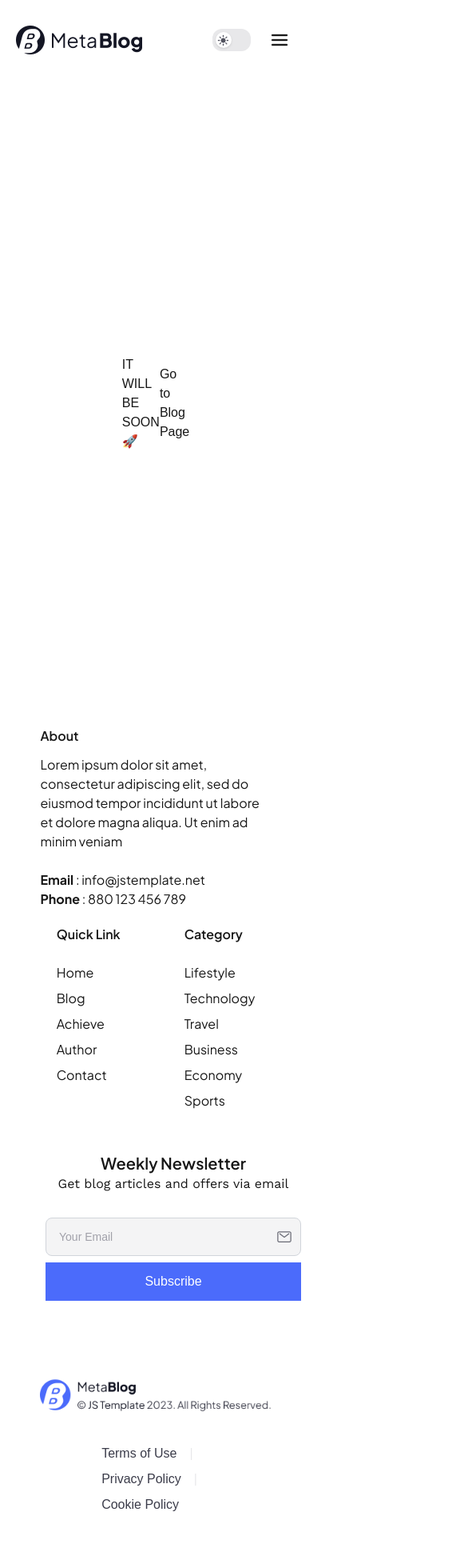
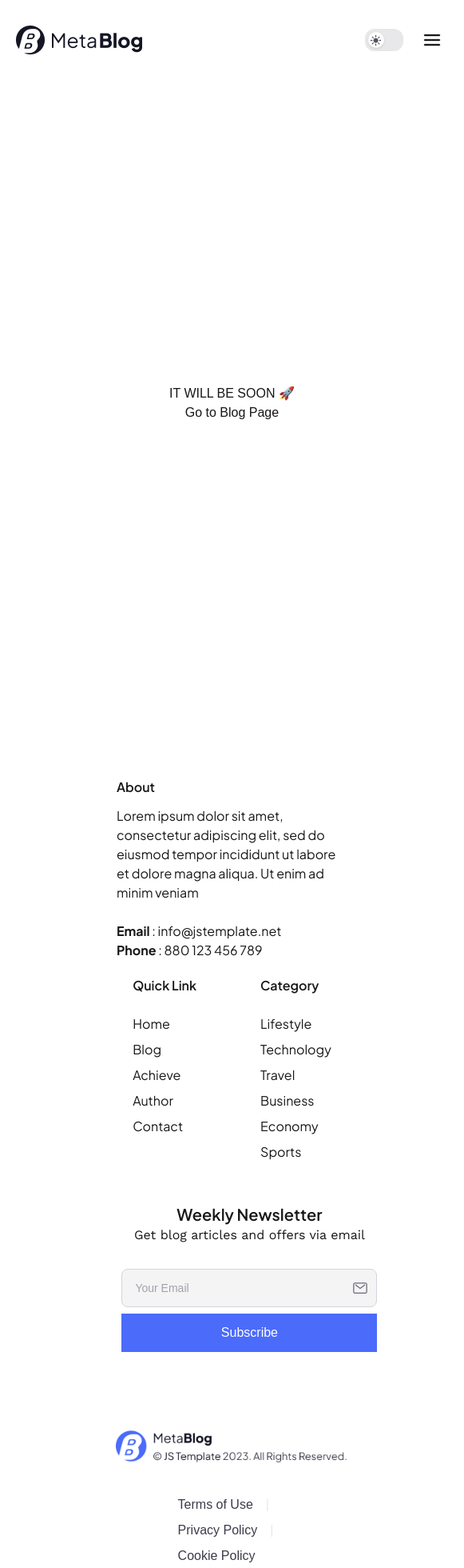
Before and after one commit to DenizOk20/blog-task, a Next.js app: page / in a window 390 px wide. Shown: the top 1960 px of the page at 80% size, 581 px wide, since content can reach past the window. Before the commit the page ends 1893 px from the top, so only its background shows below. Built offline with nearby package versions, Linux system fonts and the light colour scheme; no server answers.

Commit message:
fixed some ui issues

```diff
--- a/src/app/layout.tsx
+++ b/src/app/layout.tsx
@@ -43,7 +43,7 @@ export default function RootLayout({
   return (
     <html lang="en" suppressHydrationWarning>
       <body
-        className={`${geistSans.variable} ${geistMono.variable} ${plusJakartaSans.variable} ${workSans.variable} ${sourceSerifPro.variable} antialiased px-5 sm:px-10 md:px-[100px] lg:px-40 xl:px-[108px] flex flex-col gap-8 items-center dark:bg-[#181A2A]`}
+        className={`${geistSans.variable} ${geistMono.variable} ${plusJakartaSans.variable} ${workSans.variable} ${sourceSerifPro.variable} antialiased px-5 sm:px-10 md:px-[100px] lg:px-40 xl:px-[108px] flex flex-col w-fit md:contents gap-8 items-center dark:bg-[#181A2A]`}
       >
         <Providers>
           <Navbar/>
--- a/src/app/page.tsx
+++ b/src/app/page.tsx
@@ -2,9 +2,9 @@ import Link from "next/link";
 
 export default function Home() {
   return (
-    <div className="px-48 h-[calc(100vh_-_100px)] flex items-center justify-center">
-      <span>IT WILL BE SOON 🚀</span>
-      <Link href="/blog?title=Blog List">Go to Blog Page</Link>
+    <div className="px-48 h-[calc(100vh_-_100px)] flex items-center justify-center flex-col md:flex-row">
+      <span className="w-max">IT WILL BE SOON 🚀</span>
+      <Link className="dark:text-text-dark" href="/blog?title=Blog List">Go to Blog Page</Link>
     </div>
   );
 }
--- a/src/components/BlogList/FirstBlog/index.tsx
+++ b/src/components/BlogList/FirstBlog/index.tsx
@@ -32,16 +32,16 @@ export default function FirstBlog({firstPost,author}:FirstBlogProps) {
     <div className='relative max-h-[450px]'>
         <Image src={firstPost?.image} alt='blog-img' width={1218} height={650} className='w-full min-h-[160px] max-w-[1216px] max-h-[450px] h-full object-cover'/>
         <div className='absolute p-2 md:p-5 lg:p-10 bottom-0 text-[#fff] flex flex-col gap-2 md:gap-4'>
-          <Link href={`/blog/${firstPost.id}`}>
-            <span className='bg-[#4B6BFB] w-fit py-[10px] sm:text-sm md:text-base px-1 min-w-[97px] flex justify-center items-center max-h-7 rounded-md'>{firstPost?.category}</span>
+          <Link href={`/blog/${firstPost.id}`} className='flex flex-col gap-2 md:gap-4'>
+            <span className='bg-[#4B6BFB] w-fit py-[10px] text-[12px] md:text-base px-1 md:min-w-[97px] flex justify-center items-center max-h-7 rounded-md'>{firstPost?.category}</span>
             <h2 className='font-semibold text-xs sm:text-sm md:text-xl lg:text-4xl max-w-[720px]'>{firstPost?.title}</h2>
           </Link>
             <div className='flex items-center gap-2 md:gap-3 lg:gap-5'>
                 <div className='flex items-center gap-1 md:gap-2 lg:gap-3'>
                     <Image src="/profile.png" alt='profile' width={16} height={16} className='md:w-9 md:h-9'/>
-                    <span>{author?.name}</span>
+                    <span className='text-[12px] md:text-base'>{author?.name}</span>
                 </div>
-                <span>{firstPost?.createdAt.substring(0,10)}</span>
+                <span className='text-[12px] md:text-base'>{firstPost?.createdAt.substring(0,10)}</span>
             </div>
         </div>
     </div>
--- a/src/components/Footer/components/links.tsx
+++ b/src/components/Footer/components/links.tsx
@@ -25,7 +25,7 @@ export default function FooterLinks() {
   ];
 
   return (
-    <div className="flex gap-20 justify-center w-[492px] font-plus">
+    <div className="flex gap-20 justify-center w-[487px] font-plus">
       <div className="flex flex-col gap-6">
         <h2 className="font-semibold">Quick Link</h2>
         <div className="flex flex-col gap-2">
--- a/src/components/Footer/index.tsx
+++ b/src/components/Footer/index.tsx
@@ -6,8 +6,8 @@ import DocsLinks from "./components/DocsLinks";
 export default function Footer() {
 
   return (
-    <div className="flex flex-col gap-16">
-      <div className="flex gap-5 flex-wrap justify-center lg:justify-start">
+    <div className="flex flex-col gap-16 justify-self-center pt-16 pb-4 max-w-[1216px]">
+      <div className="flex gap-5 flex-wrap justify-center lg:justify-start max-w-[1216px]">
         <div className="flex flex-col gap-6">
           <div className="max-w-[289px] flex flex-col gap-3">
             <h2 className={`font-semibold font-plus`}>About</h2>
--- a/src/components/Navbar/components/Menu.tsx
+++ b/src/components/Navbar/components/Menu.tsx
@@ -16,7 +16,7 @@ export const NavMenu = ({session} : {session: Session | null}) => {
       <button
         onClick={toggleMenu}
         aria-label="Toggle menu"
-        className="p-2 focus:outline-none"
+        className="p-2 focus:outline-none dark:bg-white"
       >
         <Image src="/menu.png" alt="Menu Icon" width={24} height={24} />
       </button>
```
